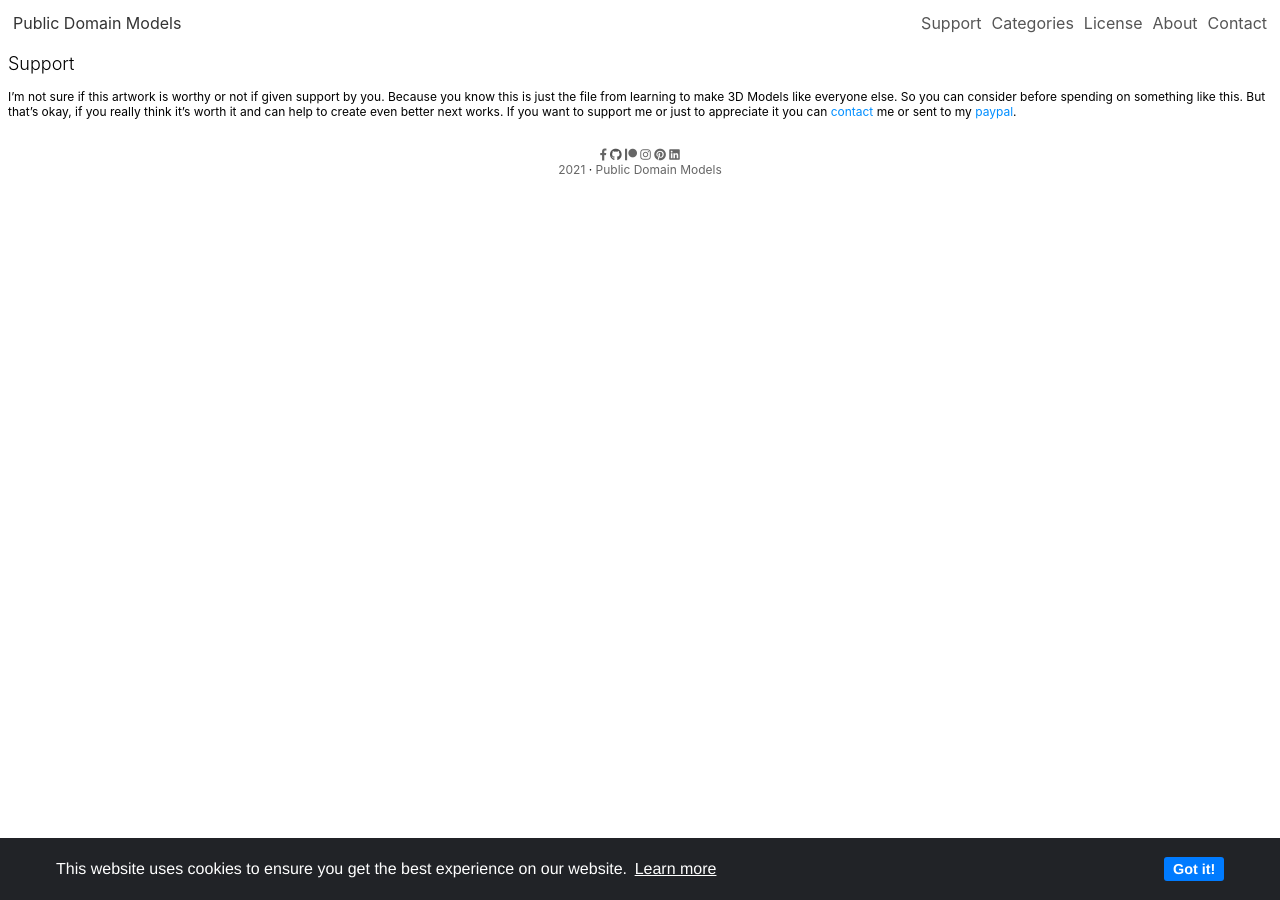
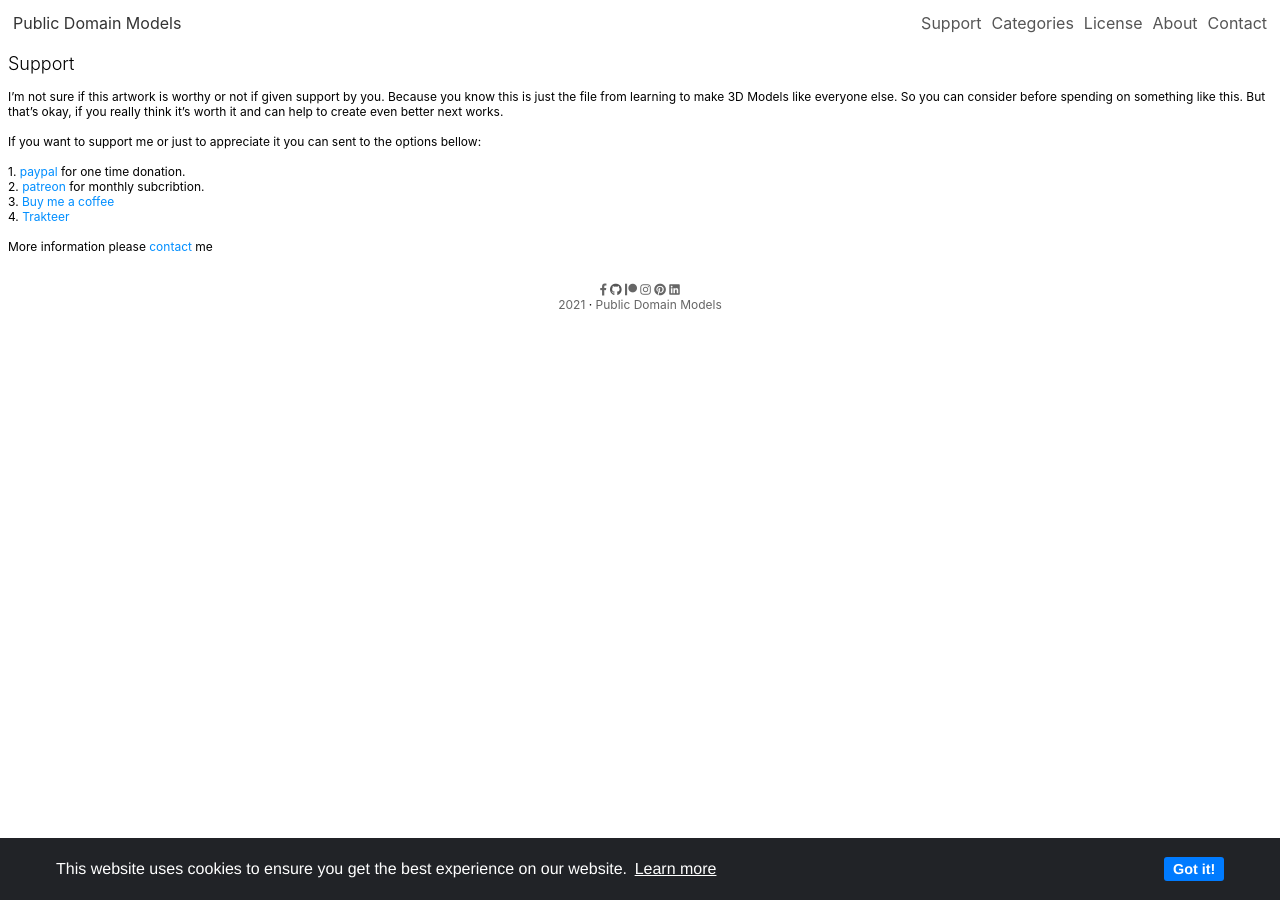
Before and after one commit to mohamadrido/project, a Jekyll site: the page built from support.html, in a window 1280 px wide. Built offline with Jekyll 4.4.1, drawn with Linux system fonts in a browser that asks for light colours; nearby versions of some CDN libraries.

Commit message:
Update support.html

```diff
--- a/support.html
+++ b/support.html
@@ -2,4 +2,13 @@
 layout: page
 title: Support
 ---
-<p>I’m not sure if this artwork is worthy or not if given support by you. Because you know this is just the file from learning to make 3D Models like everyone else. So you can consider before spending on something like this. But that’s okay, if you really think it’s worth it and can help to create even better next works. If you want to support me or just to appreciate it you can <a style="color: #008eff;" href="/contact">contact</a> me or sent to my <a style="color: #008eff;" href="https://paypal.me/mohamadrido">paypal</a>.</p>
+<p>I’m not sure if this artwork is worthy or not if given support by you. Because you know this is just the file from learning to make 3D Models like everyone else. So you can consider before spending on something like this. But that’s okay, if you really think it’s worth it and can help to create even better next works. <br/>
+<br/>
+If you want to support me or just to appreciate it you can sent to the options bellow:<br/>
+<br/>
+1. <a style="color: #008eff;" href="https://paypal.me/mohamadrido">paypal</a> for one time donation.<br/>
+2. <a style="color: #008eff;" href="https://patreon.com/publicdomainmodels">patreon</a> for monthly subcribtion.<br/>
+3. <a style="color: #008eff;" href="https://buymeacoffee.com/mohamadrido">Buy me a coffee</a><br/>
+4. <a style="color: #008eff;" href="https://trakteer.id/mohamadrido">Trakteer</a><br/>
+<br/>
+More information please <a style="color: #008eff;" href="/contact">contact</a> me</p>
```
